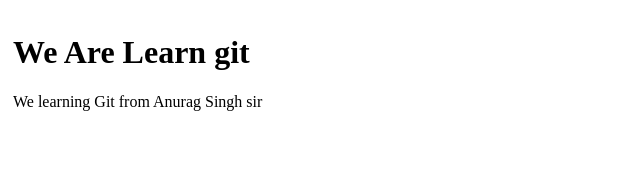
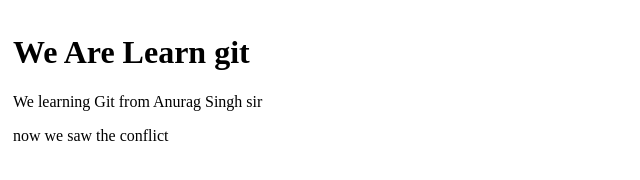
Before and after one commit to vivekanandadash/GIT-LEARNING, a plain HTML site: page index.html in a window 1280 px wide. Shown: the whole page, without its empty margins (0-640 px from the left). Drawn offline with Linux system fonts and the light colour scheme.

Commit message:
add a para in contact branch

```diff
--- a/index.html
+++ b/index.html
@@ -9,5 +9,6 @@
 <body>
     <h1>We Are Learn git</h1>
     <p>We learning Git from Anurag Singh sir</p>
+    <p>now we saw the conflict</p>
 </body>
 </html>
```
